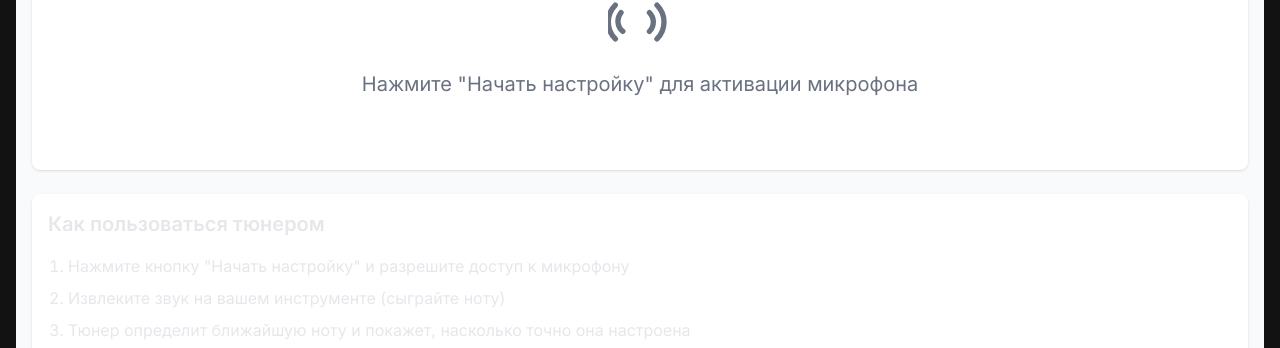
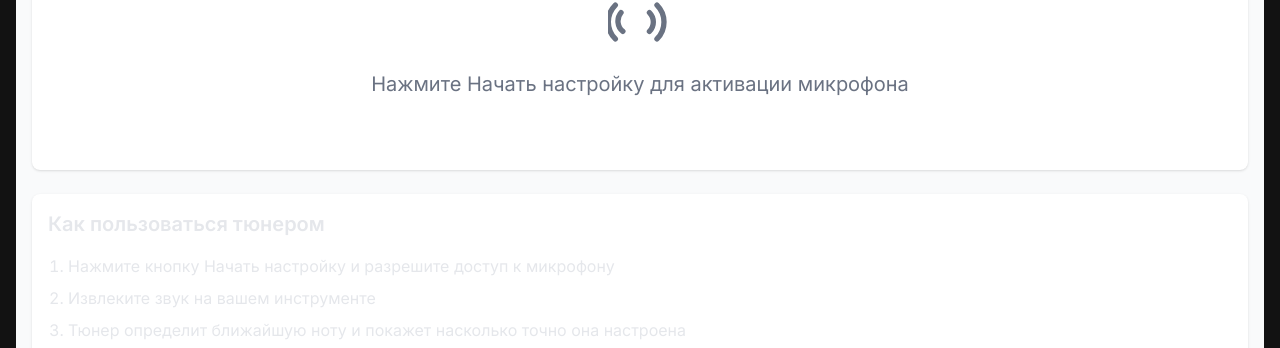
Before and after one commit to nocturnys/fourier-wave-analyzer, a Next.js app: page /analyzers/tuner in a window 1280 px wide. Shown: the part 604-952 px from the top of the page. Built offline with nearby package versions, Linux system fonts and the light colour scheme.

Commit message:
test tuner 3

```diff
--- a/src/components/SimpleMicrophoneTuner.tsx
+++ b/src/components/SimpleMicrophoneTuner.tsx
@@ -6,7 +6,7 @@
 'use client';
 
 import React, { useState, useEffect, useRef } from 'react';
-import { NOTE_FREQUENCIES, NOTE_NAMES_RU } from '@/constants/noteFrequencies';
+import { NOTE_NAMES_RU } from '@/constants/noteFrequencies';
 
 // Определяем типы для использования webkitAudioContext
 declare global {
@@ -28,7 +28,7 @@ const SimpleMicrophoneTuner: React.FC = () => {
   const [error, setError] = useState('');
   const [volume, setVolume] = useState(0);
   const [detectedNote, setDetectedNote] = useState<DetectedNote | null>(null);
-  const [referenceFrequency, setReferenceFrequency] = useState(440); // A4 = 440Hz
+  const [referenceFrequency] = useState(440); // A4 = 440Hz
 
   // Рефы для аудио-объектов
   const audioContextRef = useRef<AudioContext | null>(null);
@@ -58,9 +58,7 @@ const SimpleMicrophoneTuner: React.FC = () => {
       console.log("Запуск тюнера...");
 
       // Создание нового аудио контекста
-      const AudioContextClass = window.AudioContext ||
-                               // @ts-ignore - Игнорируем проблему типизации для webkitAudioContext
-                               window.webkitAudioContext;
+      const AudioContextClass = window.AudioContext || window.webkitAudioContext;
 
       if (!AudioContextClass) {
         throw new Error('Ваш браузер не поддерживает Web Audio API');
@@ -620,7 +618,7 @@ const SimpleMicrophoneTuner: React.FC = () => {
                 <svg className="mx-auto w-16 h-16" fill="none" stroke="currentColor" viewBox="0 0 24 24" xmlns="http://www.w3.org/2000/svg">
                   <path strokeLinecap="round" strokeLinejoin="round" strokeWidth="2" d="M15.536 8.464a5 5 0 010 7.072m2.828-9.9a9 9 0 010 12.728M5.586 15.536a5 5 0 01-.707-7.07m-2.122 9.9a9 9 0 010-12.728"></path>
                 </svg>
-                <p className="mt-4 text-xl">Нажмите "Начать настройку" для активации микрофона</p>
+                <p className="mt-4 text-xl">Нажмите Начать настройку для активации микрофона</p>
               </>
             )}
           </div>
@@ -632,11 +630,11 @@ const SimpleMicrophoneTuner: React.FC = () => {
         <h2 className="text-xl font-semibold mb-4">Как пользоваться тюнером</h2>
 
         <ol className="list-decimal pl-5 space-y-2">
-          <li>Нажмите кнопку "Начать настройку" и разрешите доступ к микрофону</li>
-          <li>Извлеките звук на вашем инструменте (сыграйте ноту)</li>
-          <li>Тюнер определит ближайшую ноту и покажет, насколько точно она настроена</li>
+          <li>Нажмите кнопку Начать настройку и разрешите доступ к микрофону</li>
+          <li>Извлеките звук на вашем инструменте</li>
+          <li>Тюнер определит ближайшую ноту и покажет насколько точно она настроена</li>
           <li>Следуйте указаниям стрелок для корректировки настройки</li>
-          {/* <li>При необходимости, настройте эталонную частоту A4 (по умолчанию 440 Гц)</li> */}
+
         </ol>
 
         <div className="mt-4 text-sm text-gray-600">
```
